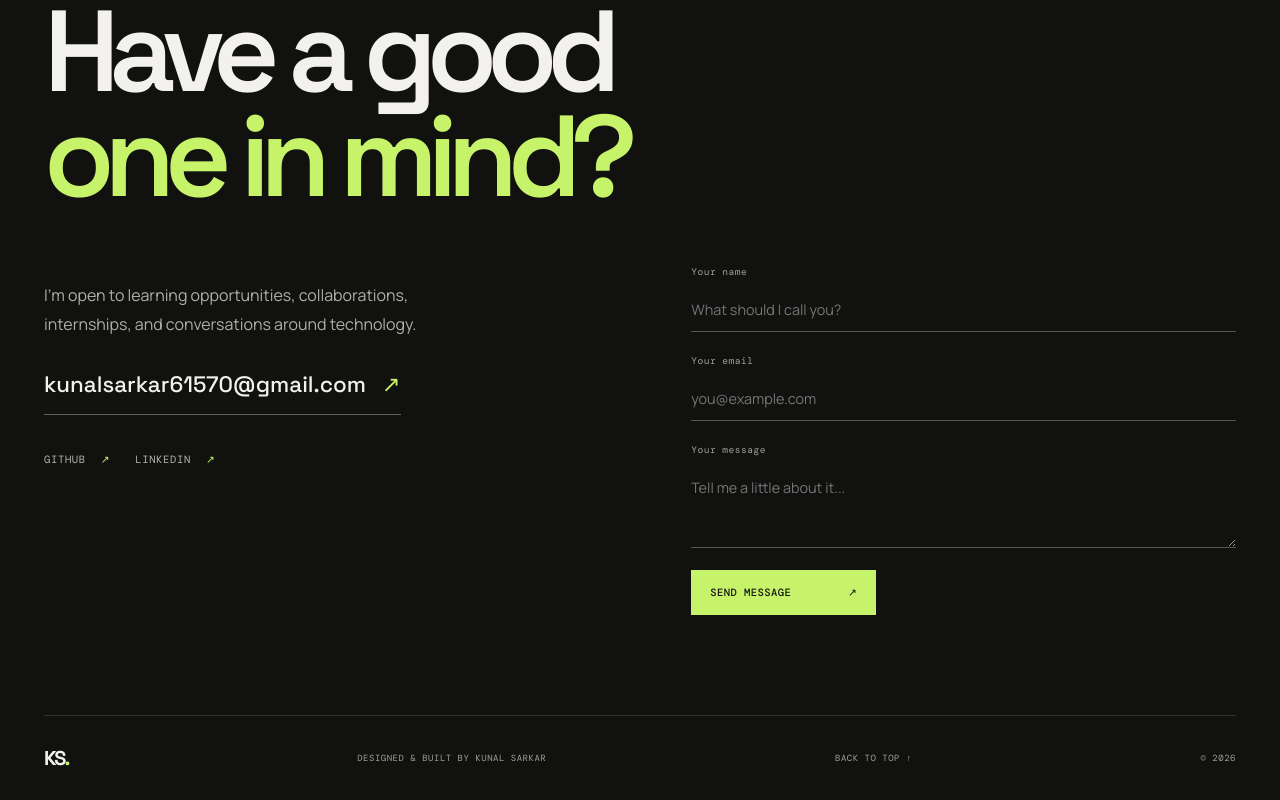
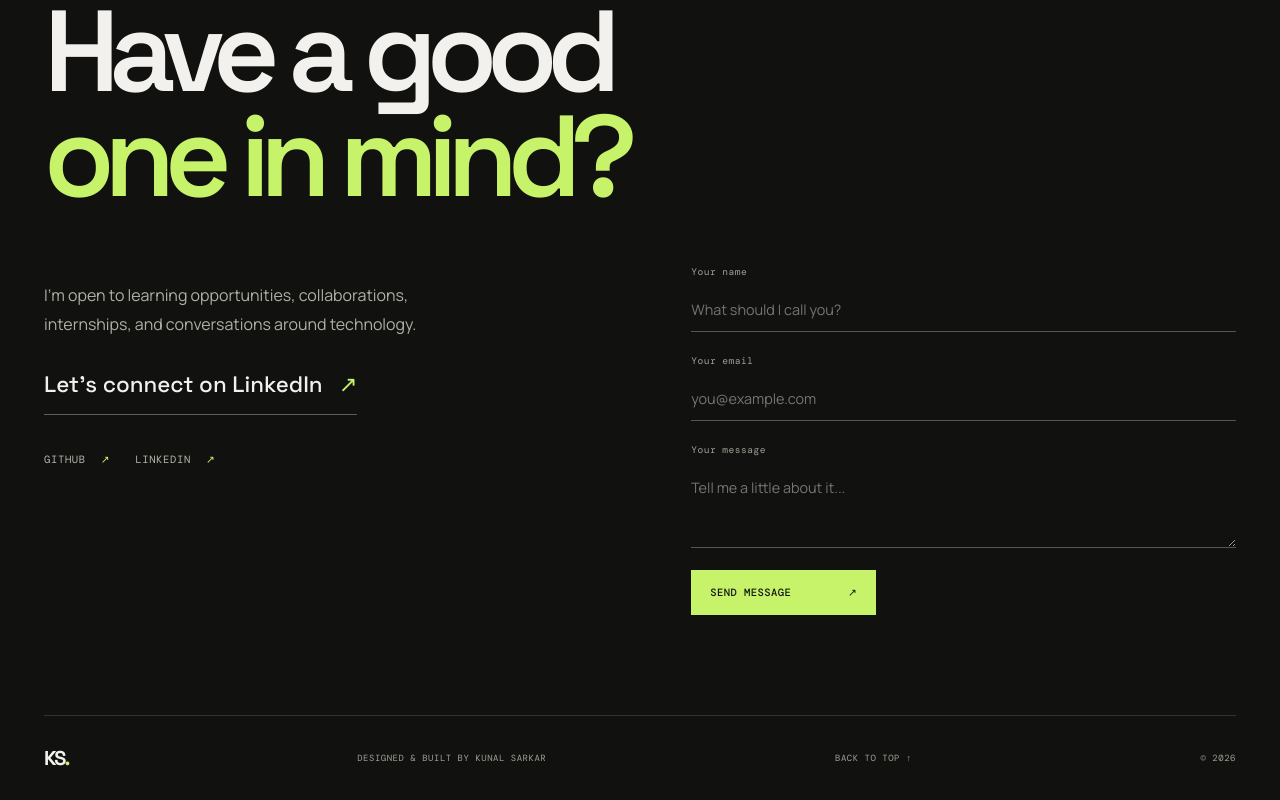
Before and after one commit to sparkz8085/portfolio, a React (Vite) app: page / in a window 1280 px wide. Shown: the part 4704-5504 px from the top of the page. Built offline with nearby package versions, Linux system fonts and the light colour scheme.

Commit message:
Use LinkedIn as public contact link

```diff
--- a/src/App.jsx
+++ b/src/App.jsx
@@ -170,7 +170,7 @@ function App() {
           <div className="contact-top"><span className="eyebrow">04 — HAVE A PROJECT OR AN IDEA?</span><span className="contact-index">LET'S MAKE IT HAPPEN</span></div>
           <h2>Have a good<br /><em>one in mind?</em></h2>
           <div className="contact-grid">
-            <div><p>I’m open to learning opportunities, collaborations, internships, and conversations around technology.</p><a className="contact-email" href="mailto:kunalsarkar61570@gmail.com">kunalsarkar61570@gmail.com <Arrow diagonal /></a><div className="social-links"><a href="https://github.com/sparkz8085" target="_blank" rel="noreferrer">GITHUB <Arrow diagonal /></a><a href="https://www.linkedin.com/in/kunal-sarkar-00a0b8449/" target="_blank" rel="noreferrer">LINKEDIN <Arrow diagonal /></a></div></div>
+            <div><p>I’m open to learning opportunities, collaborations, internships, and conversations around technology.</p><a className="contact-email" href="https://www.linkedin.com/in/kunal-sarkar-00a0b8449/" target="_blank" rel="noreferrer">Let’s connect on LinkedIn <Arrow diagonal /></a><div className="social-links"><a href="https://github.com/sparkz8085" target="_blank" rel="noreferrer">GITHUB <Arrow diagonal /></a><a href="https://www.linkedin.com/in/kunal-sarkar-00a0b8449/" target="_blank" rel="noreferrer">LINKEDIN <Arrow diagonal /></a></div></div>
             <form className="contact-form" onSubmit={handleSubmit}>
               <label>Your name<input name="from_name" placeholder="What should I call you?" required /></label>
               <label>Your email<input type="email" name="reply_to" placeholder="you@example.com" required /></label>
```
